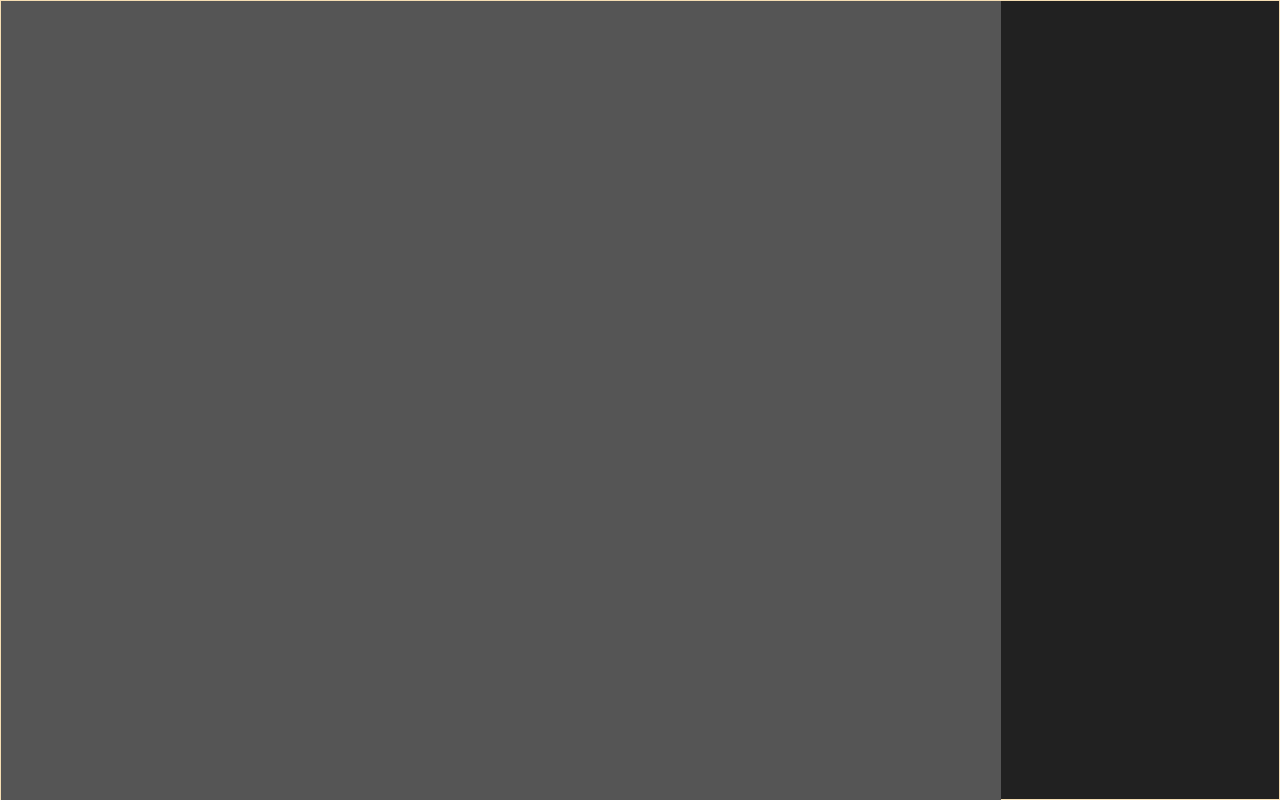
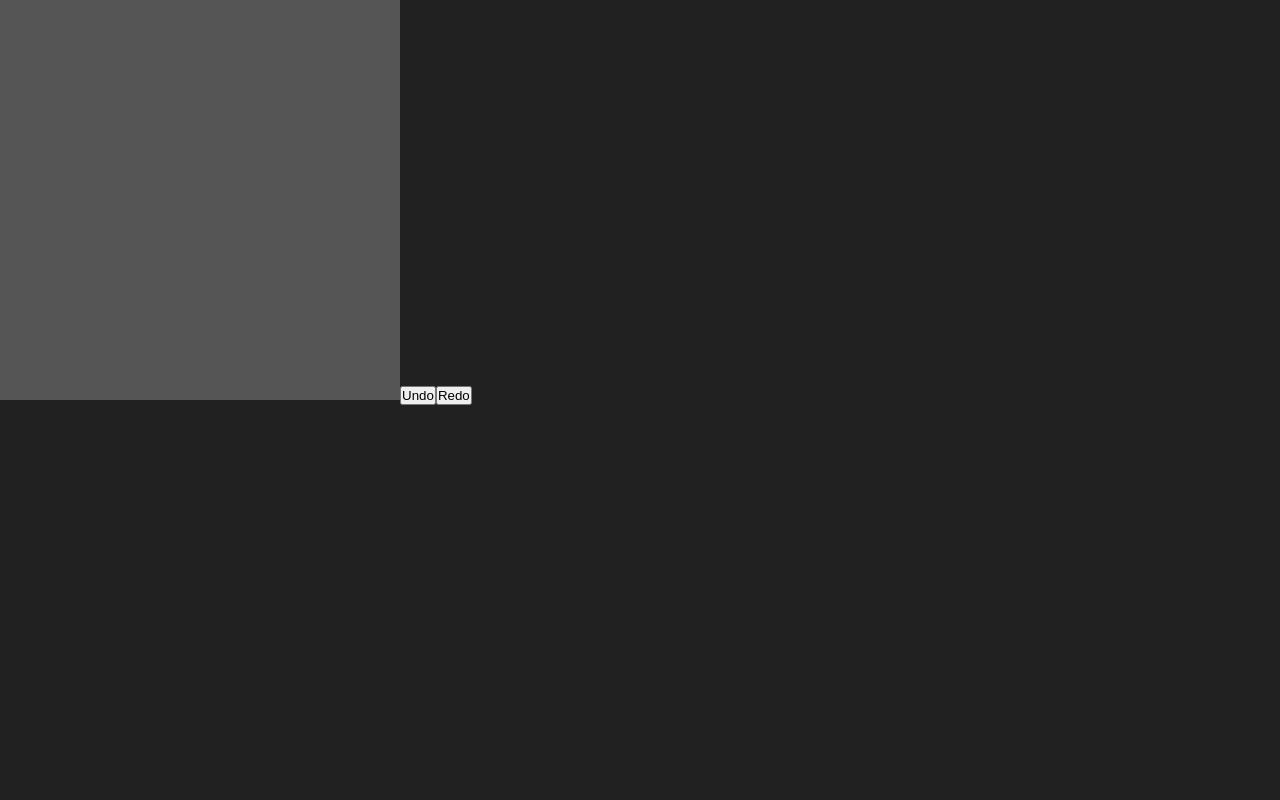
Before and after one commit to Shoozle/React-Story-Creator, a React (Create React App) app: page / in a window 1280 px wide. Shown: the top 800 px of the page. Built offline with nearby package versions, Linux system fonts and the light colour scheme.

Commit message:
Corrected leave and array of all drawings

```diff
--- a/src/components/Canvas/Canvas.js
+++ b/src/components/Canvas/Canvas.js
@@ -4,8 +4,8 @@ import classes from './canvas.module.css'
 const Canvas = (props) => {
 
     const canvasRef = useRef(null);
-
     const [painting, setPainting] = useState(false);
+    const [drawings, setDrawings] = useState([]);
 
     useEffect(() => {
 
@@ -16,10 +16,15 @@ const Canvas = (props) => {
     }
 
     const endPosition = (e) => {
-        const canvas = canvasRef.current;
-        const ctx = canvas.getContext('2d');
-        ctx.beginPath();
-        setPainting(false)
+        if (painting) {
+            const canvas = canvasRef.current;
+            const ctx = canvas.getContext('2d');
+            ctx.beginPath();
+            const oldDrawings = [...drawings]
+            oldDrawings.push(canvas.toDataURL())
+            setDrawings(oldDrawings)
+        }
+        setPainting(false);
     }
 
     const draw = (canvas, location) => {
@@ -39,11 +44,20 @@ const Canvas = (props) => {
         ctx.moveTo(x - offsetLeft, y - offsetTop);
     }
 
+    const undo = () => {
+        console.log(drawings);
+
+    }
+
+    const redo = () => {
+
+    }
+
 
     return (
         <div className={classes.Canvas}>
             <canvas
-                width="1000px" height="1000px"
+                width="400px" height="400px"
                 ref={canvasRef}
                 id="drawing-canvas"
                 onMouseDown={startPosition}
@@ -54,6 +68,8 @@ const Canvas = (props) => {
                 onMouseUp={endPosition}
                 onMouseLeave={endPosition}
             />
+            <button onClick={undo}>Undo</button>
+            <button onClick={redo}>Redo</button>
         </div>
     )
 }
--- a/src/components/Canvas/canvas.module.css
+++ b/src/components/Canvas/canvas.module.css
@@ -1,7 +1,5 @@
 .Canvas {
-    border: 1px solid wheat;
-    width: 100vw;
-    height: 100vh;
+
 }
 
 canvas {
```
